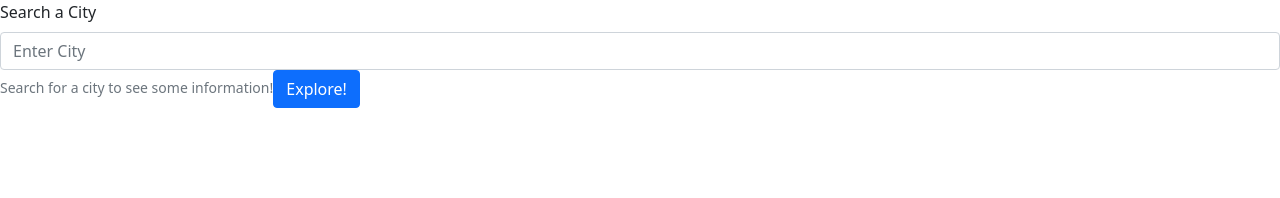
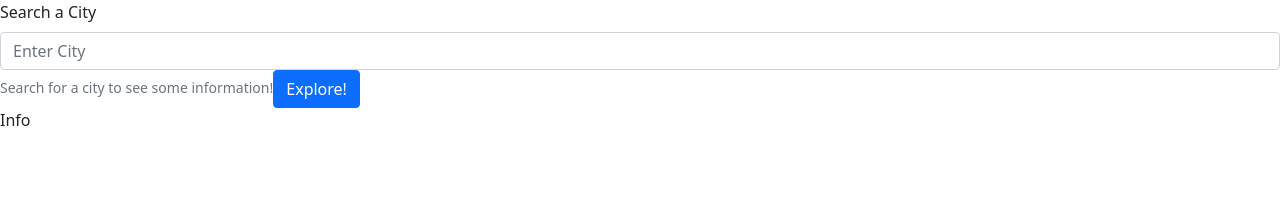
Before and after one commit to joshhaddock88/cityExplorer, a React (Create React App) app: page / in a window 1280 px wide. Shown: the top 198 px of the page. Built offline with nearby package versions, Linux system fonts and the light colour scheme.

Commit message:
Displaying Status

```diff
--- a/src/App.js
+++ b/src/App.js
@@ -1,6 +1,7 @@
 import React, { Component } from 'react';
 import { Image, Form, Button } from 'react-bootstrap';
-import SearchBar from './components/SearchBar.js';
+import SearchForm from './components/SearchForm.js';
+import DisplayInfo from './components/DisplayInfo'
 import './App.css';
 import axios from 'axios';
 
@@ -9,7 +10,8 @@ class App extends Component {
   render() {
     return(
       <div>
-        <SearchBar/>
+        <SearchForm/>
+        <DisplayInfo />
       </div>
     )
   }
--- /dev/null
+++ b/src/components/DisplayInfo.js
@@ -0,0 +1,9 @@
+import React, { Component } from 'react';
+
+const DisplayInfo = () => {
+    return(
+        <p>Info</p>
+    );
+}
+
+export default DisplayInfo;
--- a/src/components/SearchBar.js
+++ b/src/components/SearchForm.js
@@ -1,7 +1,7 @@
 import React, { Component } from 'react';
 import { Form, Button } from 'react-bootstrap';
 
-const SearchBar = () => {
+const SearchForm = () => {
     return (
         <div>
             <Form>
@@ -18,4 +18,4 @@ const SearchBar = () => {
     )
 }
 
-export default SearchBar;
+export default SearchForm;
```
